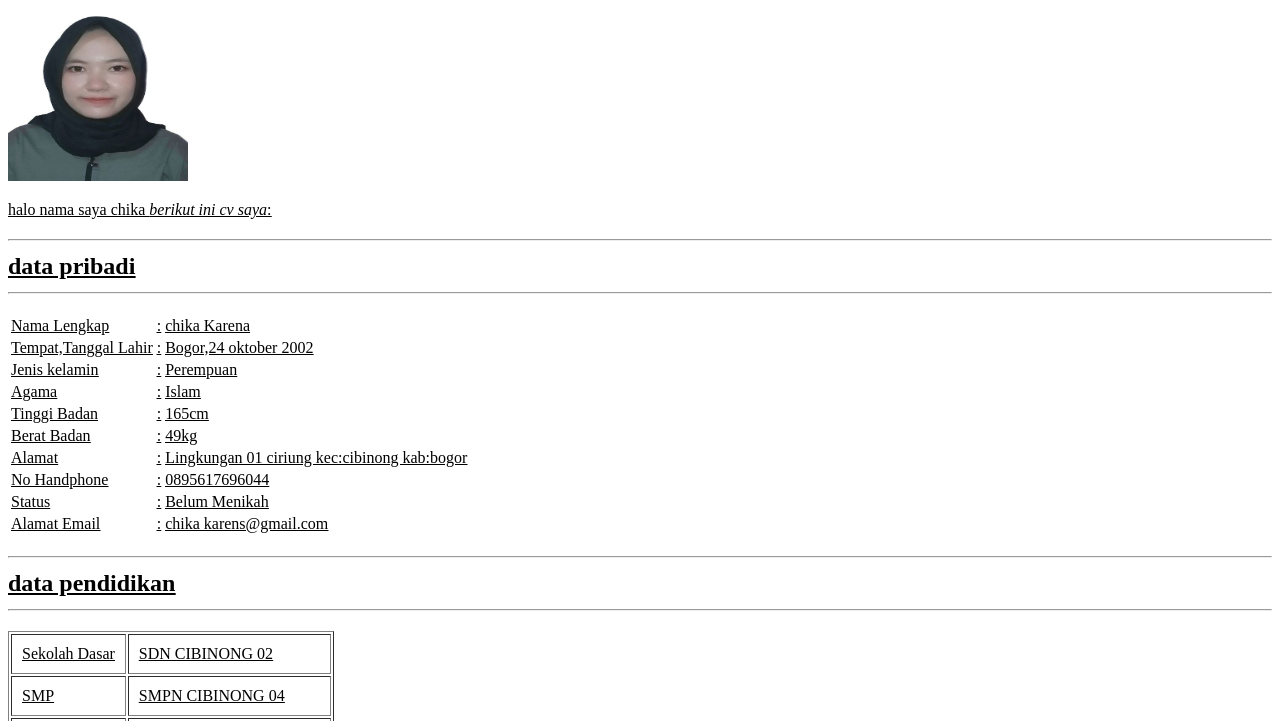
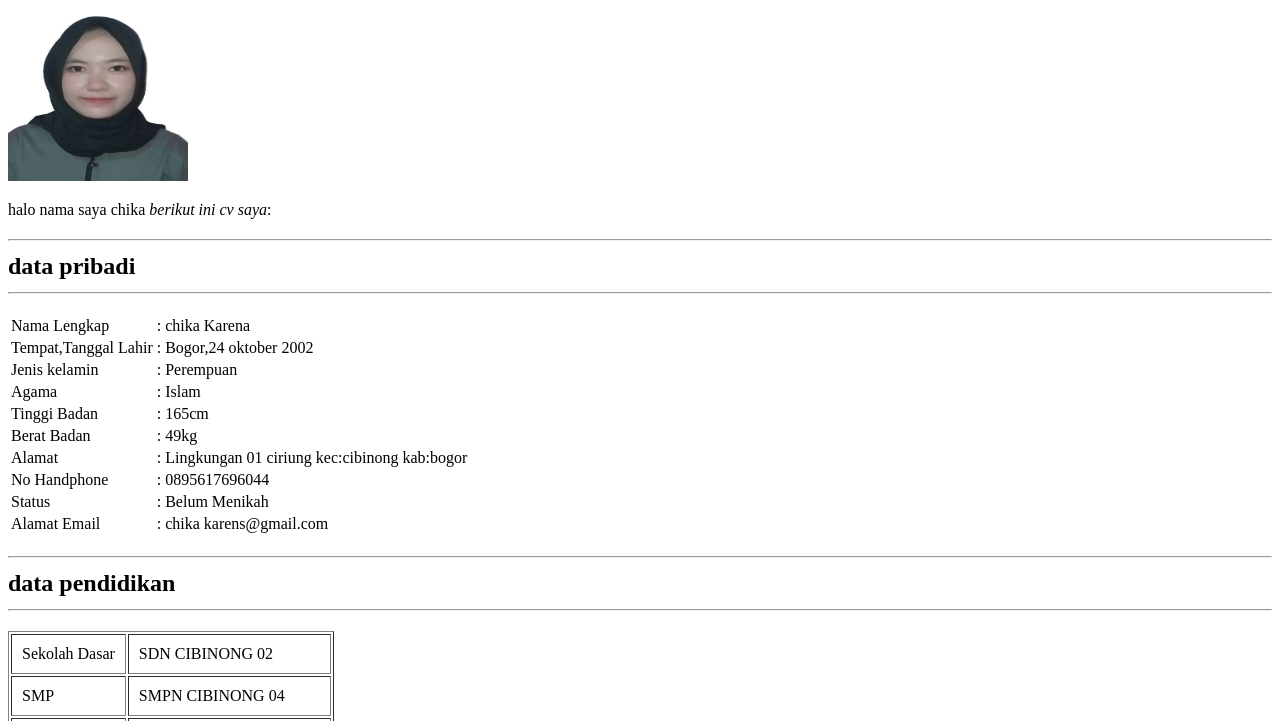
Before and after one commit to chikakarena/web-nf2022, a plain HTML site: page webku-ti04/cv.html in a window 1280 px wide. Shown: the part 79-800 px from the top of the page. Drawn offline with Linux system fonts and the light colour scheme.

Commit message:
Update cv.html

```diff
--- a/webku-ti04/cv.html
+++ b/webku-ti04/cv.html
@@ -10,8 +10,8 @@
     <h1 align="center"><b>CURRICULUM VITAE</b></h1>
     <img src="images/fotchik.jpg" height="180" width="180" alt="">
 
-    <p> <u>halo nama saya chika
-        <i>berikut ini cv saya</i><u/>:
+    <p>halo nama saya chika
+        <i>berikut ini cv saya</i>:
     </p>
     <h2> <hr> data pribadi <hr>  </h2>
 
@@ -59,8 +59,7 @@
             <td>Alamat Email</td>
             <td>:</td>
             <td>chika karens@gmail.com</td>
-
-        </tr.>
+        </tr>
     </table>
     <h2> <hr> data pendidikan <hr>  </h2>
     <table border="1" cellpadding="10">
```
